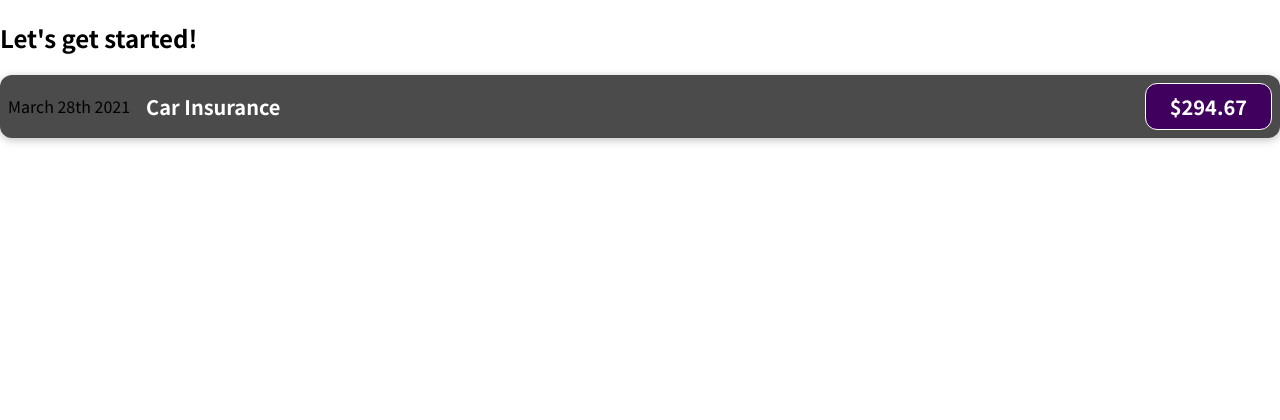
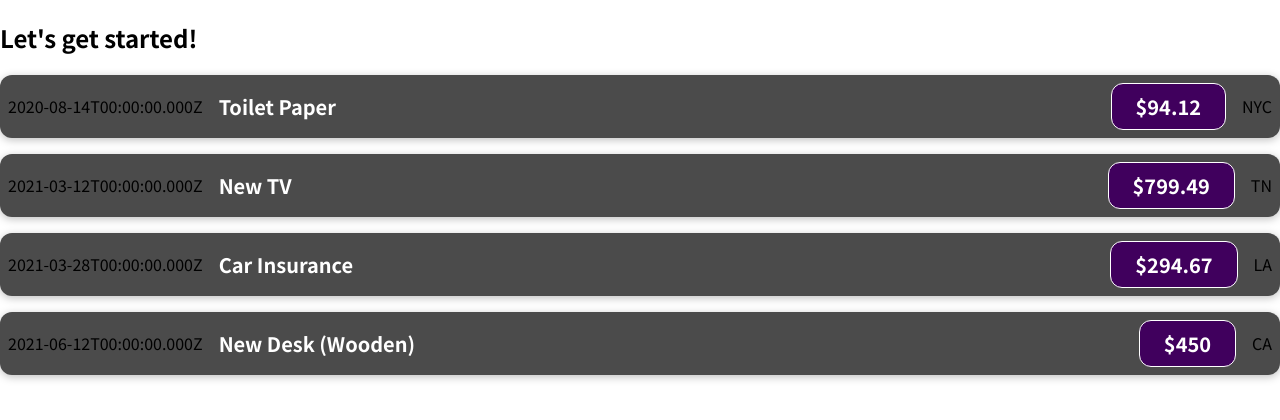
Before and after one commit to SagarPrasad160/React-Starter, a React (Create React App) app: page / in a window 1280 px wide. Shown: the top 420 px of the page. Built offline with nearby package versions, Linux system fonts and the light colour scheme.

Commit message:
passed data via props

```diff
--- a/src/App.js
+++ b/src/App.js
@@ -1,10 +1,64 @@
 import Expense from "./components/ExpenseTracker";
 
 function App() {
+  const expenses = [
+    {
+      id: "e1",
+      title: "Toilet Paper",
+      amount: 94.12,
+      date: new Date(2020, 7, 14),
+      location: "NYC",
+    },
+    {
+      id: "e2",
+      title: "New TV",
+      amount: 799.49,
+      date: new Date(2021, 2, 12),
+      location: "TN",
+    },
+
+    {
+      id: "e3",
+      title: "Car Insurance",
+      amount: 294.67,
+      date: new Date(2021, 2, 28),
+      location: "LA",
+    },
+    {
+      id: "e4",
+      title: "New Desk (Wooden)",
+      amount: 450,
+      date: new Date(2021, 5, 12),
+      location: "CA",
+    },
+  ];
   return (
     <div>
       <h2>Let's get started!</h2>
-      <Expense />
+      <Expense
+        title={expenses[0].title}
+        amount={expenses[0].amount}
+        date={expenses[0].date}
+        location={expenses[0].location}
+      ></Expense>
+      <Expense
+        title={expenses[1].title}
+        amount={expenses[1].amount}
+        date={expenses[1].date}
+        location={expenses[1].location}
+      ></Expense>
+      <Expense
+        title={expenses[2].title}
+        amount={expenses[2].amount}
+        date={expenses[2].date}
+        location={expenses[2].location}
+      ></Expense>
+      <Expense
+        title={expenses[3].title}
+        amount={expenses[3].amount}
+        date={expenses[3].date}
+        location={expenses[3].location}
+      ></Expense>
     </div>
   );
 }
--- a/src/components/ExpenseTracker.js
+++ b/src/components/ExpenseTracker.js
@@ -1,12 +1,13 @@
+import React from "react";
 import "./ExpenseItem.css";
-
-function Expense() {
+function Expense(props) {
   return (
     <div className="expense-item">
-      <div>March 28th 2021</div>
+      <div>{props.date.toISOString()}</div>
       <div className="expense-item__description">
-        <h2>Car Insurance</h2>
-        <div className="expense-item__price">$294.67</div>
+        <h2>{props.title}</h2>
+        <div className="expense-item__price">${props.amount}</div>
+        <div>{props.location}</div>
       </div>
     </div>
   );
```
